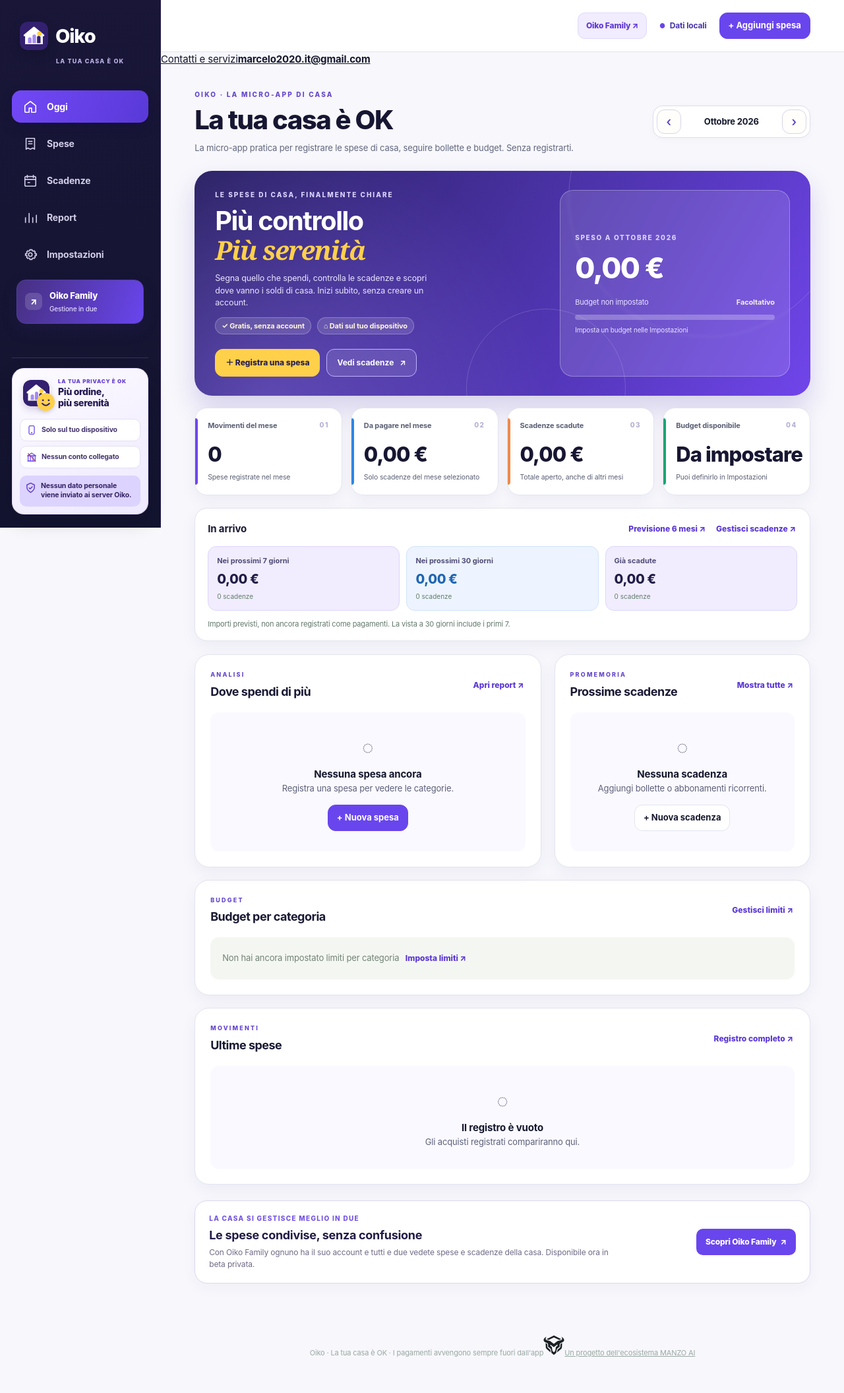
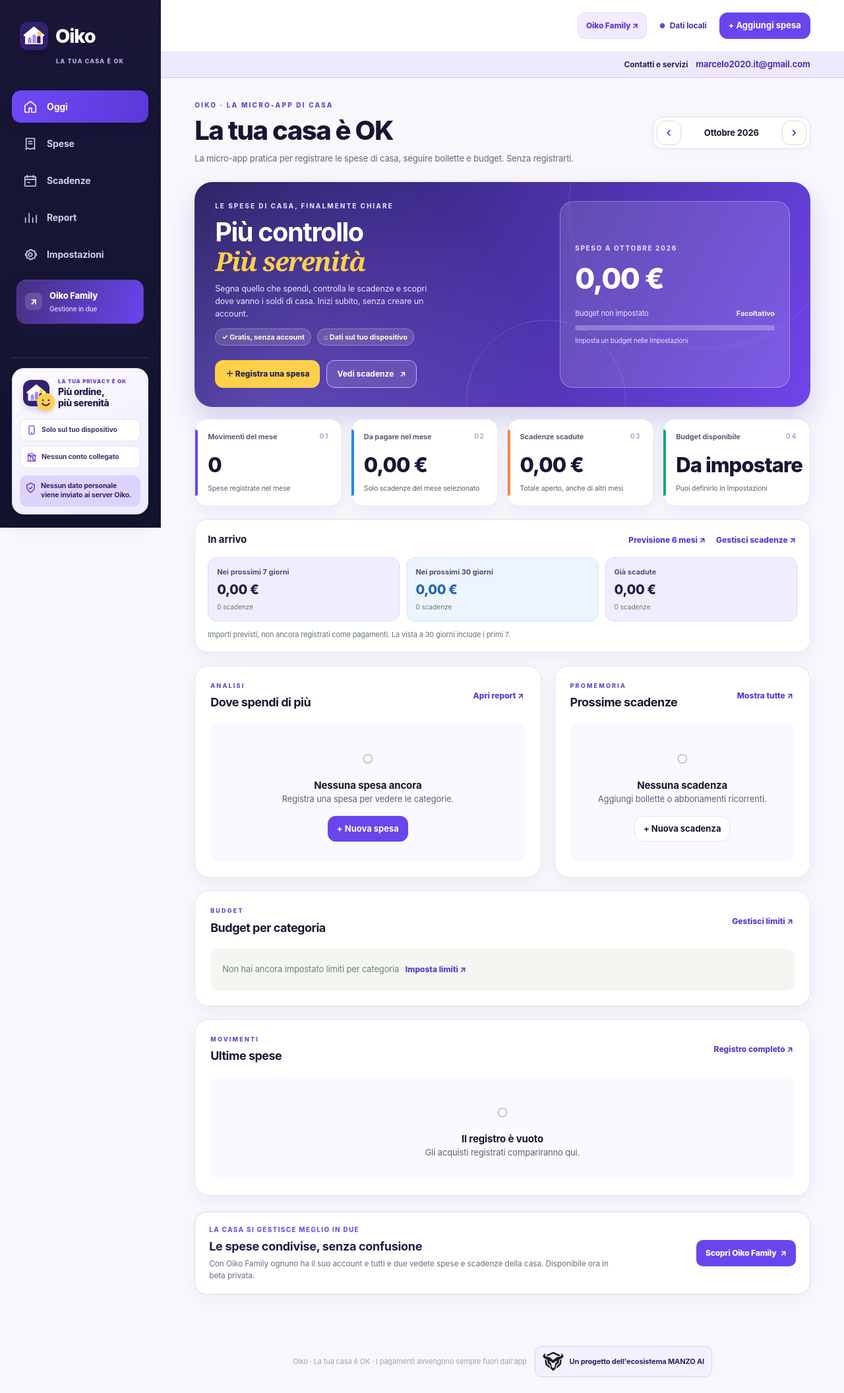
Before and after one commit to manzo8b/oiko, a website: page index.html in a window 1280 px wide. Shown: the whole page at 66% size. Before the commit the page ends 2084 px from the top, so only its background shows below. Drawn offline with Linux system fonts and the light colour scheme.

Commit message:
style(oiko): accessible contact strip and subtle footer creator mark mobile and desktop

```diff
--- a/assets/styles.css
+++ b/assets/styles.css
@@ -523,3 +523,17 @@ input,select,textarea{accent-color:#6945EE}
 .oiko-hero-benefits{display:flex;align-items:center;flex-wrap:wrap;gap:6px 9px;margin:12px 0 1px}
 .oiko-hero-benefits span{display:inline-flex;align-items:center;min-height:25px;padding:5px 9px;border-radius:999px;background:rgba(255,255,255,.13);border:1px solid rgba(255,255,255,.25);color:#FFF7D8;font-size:11px;font-weight:730;line-height:1.3}
 @media(max-width:760px){.oiko-hero-benefits{gap:5px;margin:9px 0 0}.oiko-hero-benefits span{font-size:10px;padding:4px 7px;min-height:23px}}
+
+
+/* MANZO AI ecosystem: visible contact and small creator image only, no data handling. */
+.oiko-contact-strip{display:flex;justify-content:flex-end;align-items:center;padding:7px clamp(20px,4vw,65px);background:#EEE9FF;border-bottom:1px solid #D4C8F6;min-height:39px}
+.oiko-contact-strip a{display:inline-flex;gap:5px 12px;flex-wrap:wrap;justify-content:flex-end;align-items:center;color:#30225E;font-weight:650;font-size:12px;text-decoration:none}
+.oiko-contact-strip a strong{color:#5334AD;font-size:13px;overflow-wrap:anywhere}
+.oiko-contact-strip a:hover strong{text-decoration:underline}
+.oiko-manzo-signature{display:inline-flex;align-items:center;gap:9px;border-radius:9px;padding:7px 11px;border:1px solid #D9D5E7;background:#F4F0FF;text-decoration:none;color:#30225E;min-height:42px;font-size:11px;font-weight:650}
+.oiko-manzo-signature img{object-fit:contain;flex:none;display:block;width:32px;height:31px}
+.oiko-manzo-signature:hover{border-color:#7353BF}
+.oiko-contact-strip a:focus-visible,.oiko-manzo-signature:focus-visible{outline:3px solid #B13F28;outline-offset:3px}
+.main-footer{display:flex;justify-content:center;align-items:center;flex-wrap:wrap;gap:12px}
+@media(max-width:760px){.oiko-contact-strip{justify-content:center;padding:9px 12px}.oiko-contact-strip a{justify-content:center;font-size:11px}.main-footer{padding-bottom:78px}}
+@media print{.oiko-contact-strip,.oiko-manzo-signature{display:none!important}}
```
